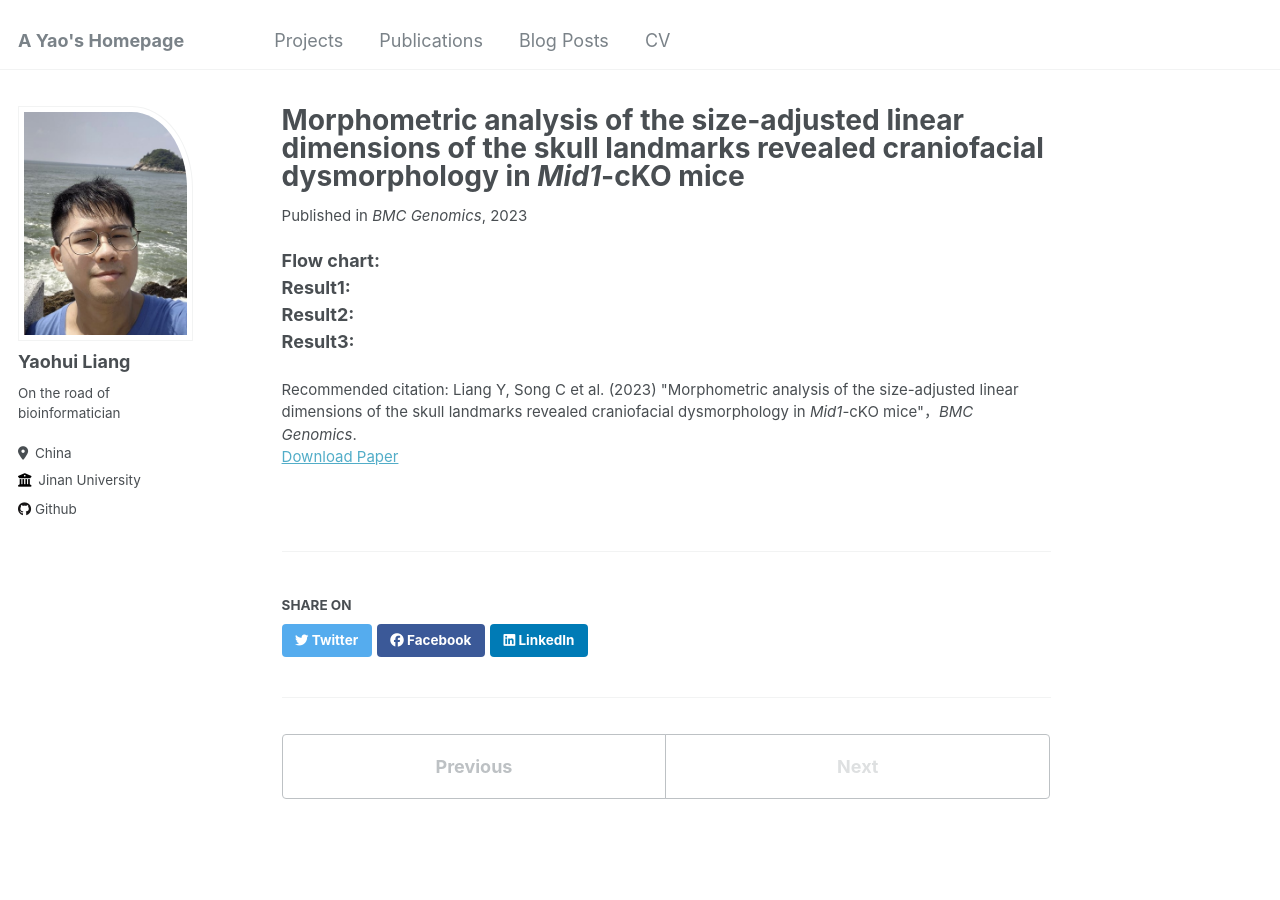
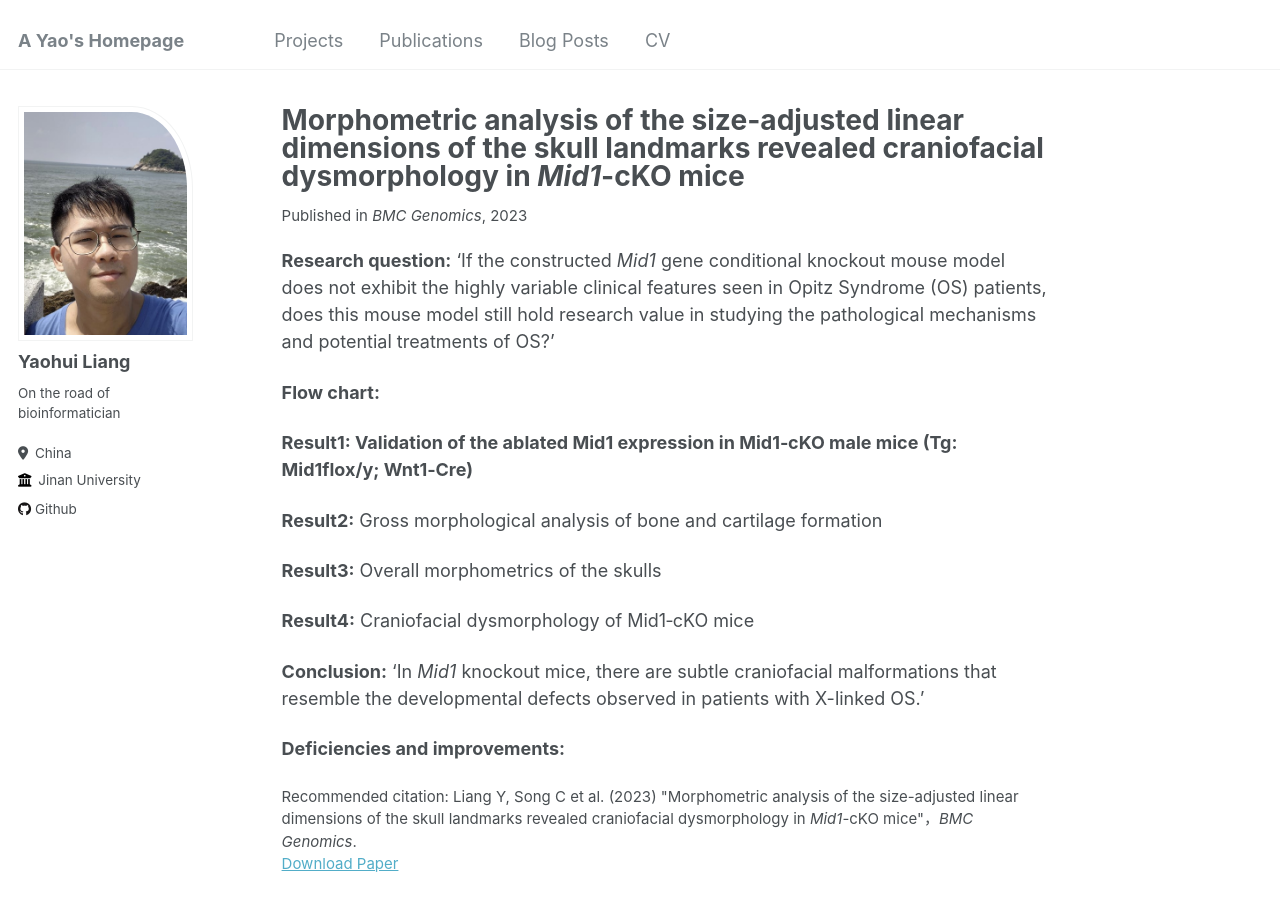
Before and after one commit to Stupid1Fish/Academic-Pages, a Jekyll site: the page built from _publications/2023-paper2.md, in a window 1280 px wide and 900 px high. Built offline with Jekyll 4.4.1, drawn with Linux system fonts in a browser that asks for light colours.

Commit message:
Update 2023-paper2.md

```diff
--- a/_publications/2023-paper2.md
+++ b/_publications/2023-paper2.md
@@ -7,13 +7,32 @@ venue: '<i>BMC Genomics</i>'
 research_question: 'If the constructed <i>Mid1</i> gene conditional knockout mouse model does not exhibit the highly variable clinical features seen in Opitz Syndrome (OS) patients, does this mouse model still hold research value in studying the pathological mechanisms and potential treatments of OS?'
 image_path: '/images/paper2_main.jpg'
 alt: 'The difference in <i>Mid1</i>-cKO mice'
-conclusion: 'In <i>Mid1</i> knockout mice, there are subtle craniofacial malformations that resemble the developmental defects observed in patients with X-linked OS.'
+
 keywords: '<i>MID1</i>, Opitz syndrome, Craniofacial anomalies, Morphometrics, Procrustes superimposition, EMDA.'
 citation: 'Liang Y, Song C et al. (2023) "Morphometric analysis of the size-adjusted linear dimensions of the skull landmarks revealed craniofacial dysmorphology in <i>Mid1</i>-cKO mice"，<i>BMC Genomics</i>.  '
 paperurl: 'https://pubmed.ncbi.nlm.nih.gov/36759768/'
 ---
 
-**Flow chart:** <br>
-**Result1:** <br>
-**Result2:** <br>
-**Result3:** <br>
+**Research question:** 'If the constructed <i>Mid1</i> gene conditional knockout mouse model does not exhibit the highly variable clinical features seen in Opitz Syndrome (OS) patients, does this mouse model still hold research value in studying the pathological mechanisms and potential treatments of OS?'
+<br>
+
+**Flow chart:**
+<br>
+
+**Result1: Validation of the ablated Mid1 expression in Mid1‑cKO male mice (Tg: Mid1flox/y; Wnt1‑Cre)**
+<br>
+
+**Result2:**  Gross morphological analysis of bone and cartilage formation
+<br>
+
+**Result3:** Overall morphometrics of the skulls
+<br>
+
+**Result4:** Craniofacial dysmorphology of Mid1‑cKO mice
+<br>
+
+**Conclusion:** 'In <i>Mid1</i> knockout mice, there are subtle craniofacial malformations that resemble the developmental defects observed in patients with X-linked OS.'
+<br>
+
+**Deficiencies and improvements:**
+<br>
```
